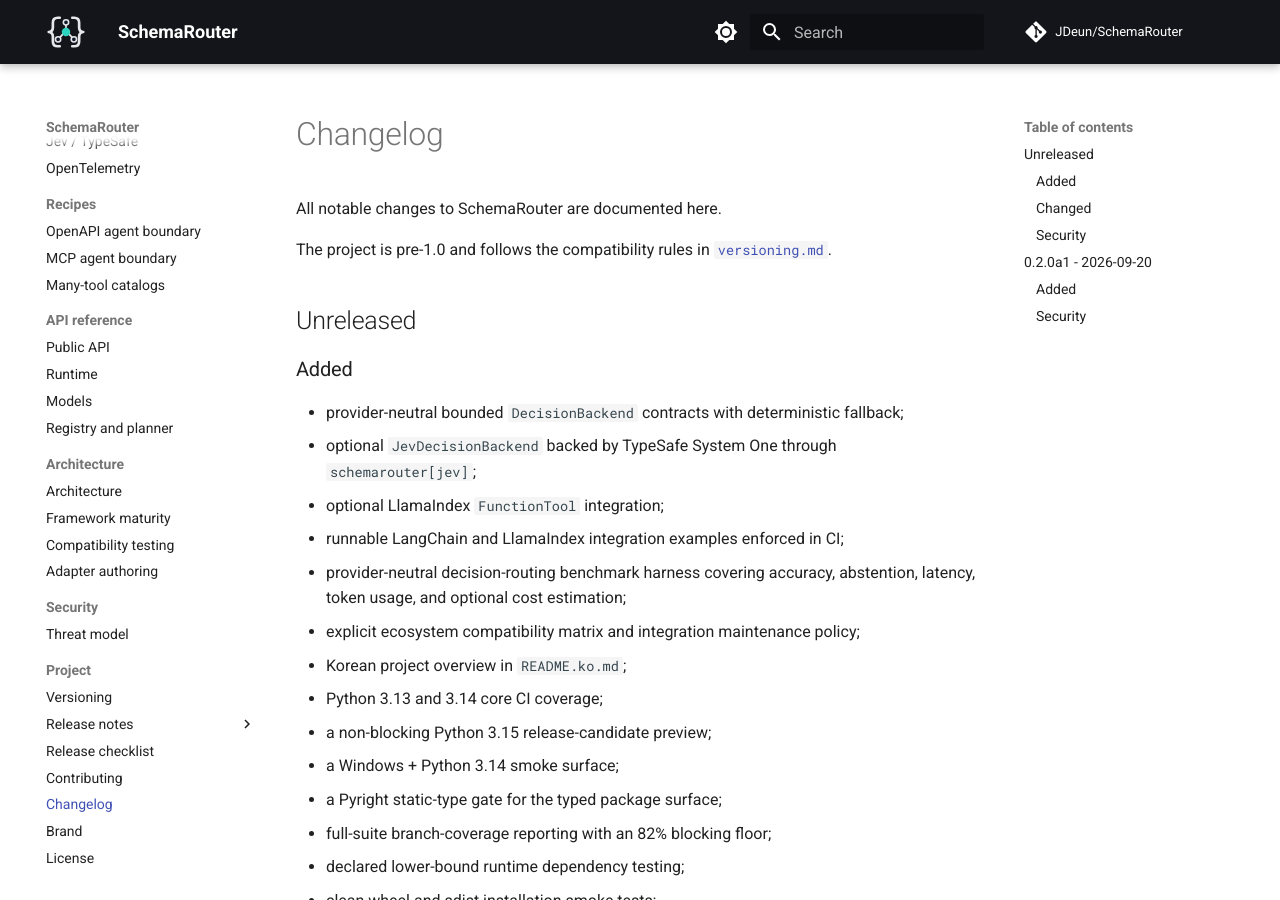
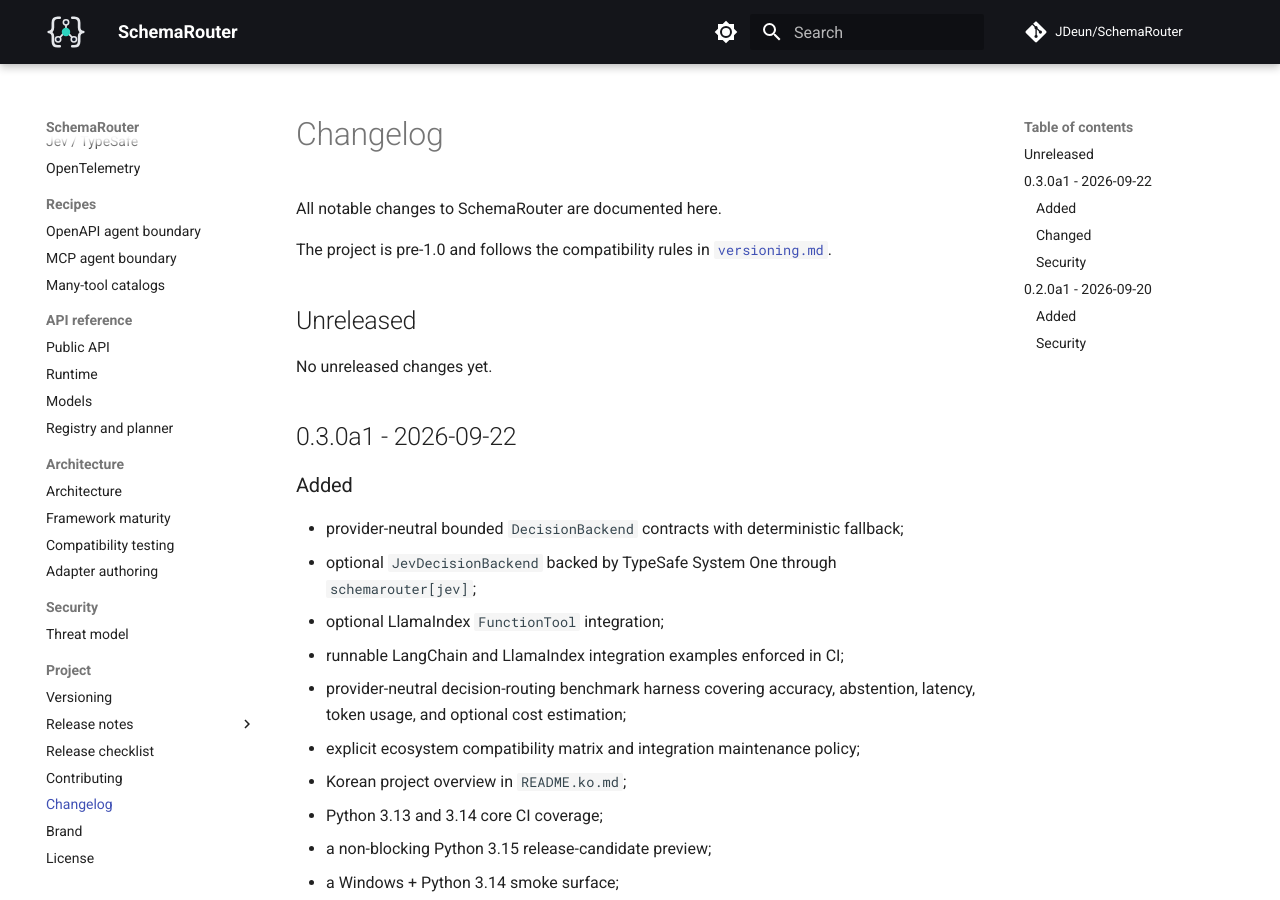
Before and after one commit to JDeun/SchemaRouter, an MkDocs documentation site: the page built from docs/changelog.md, in a window 1280 px wide and 900 px high. Built offline with MkDocs 1.6.1 and Material for MkDocs 9.7.7, drawn with Linux system fonts in a browser that asks for light colours; comment, search, counter and statistics services are not loaded.

Commit message:
release: cut 0.3.0a1 changelog

```diff
--- a/docs/changelog.md
+++ b/docs/changelog.md
@@ -6,6 +6,10 @@
 [`versioning.md`](versioning.md).
 
 ## Unreleased
+
+No unreleased changes yet.
+
+## 0.3.0a1 - 2026-09-22
 
 ### Added
 
```
